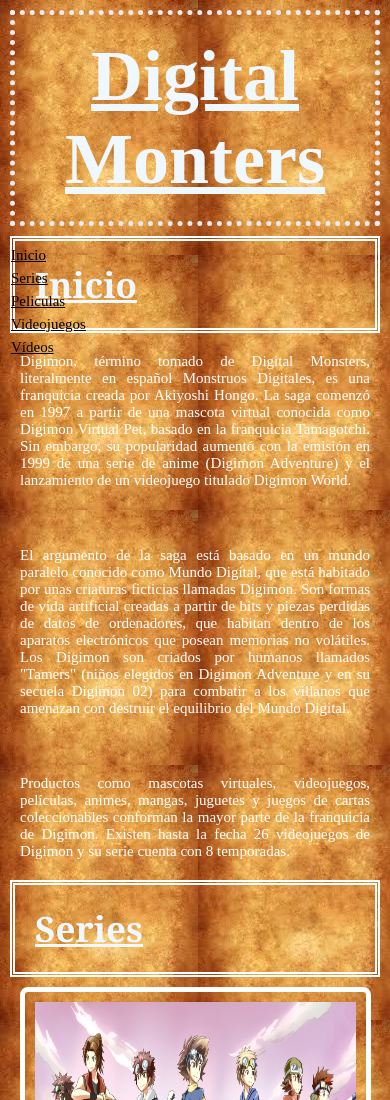
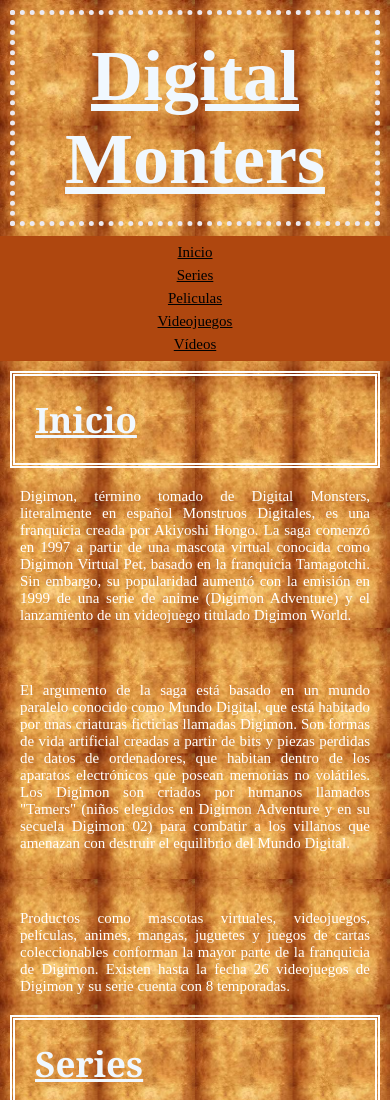
Before and after one commit to YiKey123/Desafio-2, a plain HTML site: page index.html in a window 390 px wide. Shown: the top 1100 px of the page. Drawn offline with Linux system fonts and the light colour scheme.

Commit message:
Update estilos.css

```diff
--- a/estilos.css
+++ b/estilos.css
@@ -1,13 +1,14 @@
-*{
+* {
   padding: 0;
   margin: 0;
   box-sizing: border-box;
 }
-body{
+body {
   background-image: url("fondo1.jpg");
+  background-size: 10%;
   color: aliceblue;
 }
-header{
+header {
   font-size: 36px;
   text-align: center;
   padding: 20px 20px 20px 20px;
@@ -16,17 +17,15 @@
   text-decoration-line: underline;
 }
 .menu {
-  position: fixed;
-  height: 80px;
-  background-color: rgba(0, 0, 0, 0);
-  margin: 10px;
+  overflow: hidden;
+  background-color: rgb(175, 71, 15);
 }
 .menu a {
   float: right;
   display: block;
   color: rgba(6, 1, 16, 0.585);
   text-align: center;
-  padding: 10px 16px;
+  padding: 14px 16px;
   font-size: 20px;
 }
 .menu a:hover {
@@ -36,7 +35,7 @@
 .menu a:active {
   background-color: rgb(97, 4, 4);
 }
-img{
+img {
   display:  block;
   margin-left: auto;
   margin-right: auto;
@@ -46,7 +45,7 @@
   width: 900px;
   height: 500px;
 }
-h2{
+h2 {
   font-size: 35px;
   font-family: Georgia, 'Times New Roman', Times, serif;
   border: 5px double white;
@@ -54,7 +53,7 @@
   margin: 10px;
   text-decoration-line: underline;
 }
-h3{
+h3 {
   margin: 30px;
   border-left: solid white;
   font-size: 30px;
@@ -74,6 +73,9 @@
   margin-bottom: 35px;
 }
 @media screen and (max-width: 1000px){
+  body {
+    background-size: 25%;
+  }
   img {
     display: block;
     border: 5px solid white;
@@ -86,13 +88,12 @@
     text-align: justify;
   }
   .menu {
-    overflow: visible;
-    margin: 3px;
+    float: none;
     padding: 5px;
-    width: 30%;
+    width: 100%;
   }
   .menu a {
-    text-align: left;
+    text-align: center;
     font-size: 15px;
     padding: 3px;
     width: 100%;
```
